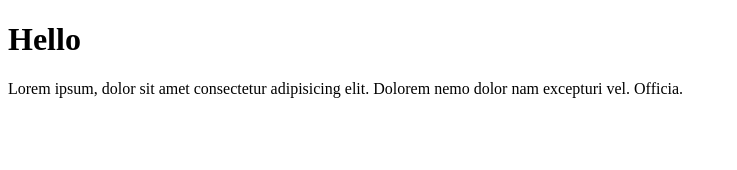
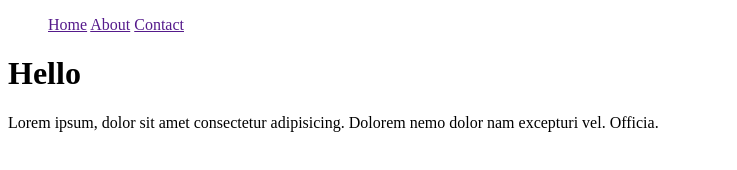
Before and after one commit to I-Am-Loki-14/Git-branch, a plain HTML site: page index.html in a window 1280 px wide. Shown: the whole page, without its empty margins (0-737 px from the left). Drawn offline with Linux system fonts and the light colour scheme.

Commit message:
nav_creat

```diff
--- a/index.html
+++ b/index.html
@@ -8,9 +8,19 @@
 </head>
 
 <body>
+    <header>
+        <nav class="navbar">
+            <ul>
+                <a href="">Home</a>
+                <a href="">About</a>
+                <a href="">Contact</a>
+            </ul>
+
+        </nav>
+    </header>
     <main>
         <h1>Hello</h1>
-        <p>Lorem ipsum, dolor sit amet consectetur adipisicing elit. Dolorem nemo dolor nam excepturi vel. Officia.</p>
+        <p>Lorem ipsum, dolor sit amet consectetur adipisicing. Dolorem nemo dolor nam excepturi vel. Officia.</p>
     </main>
 </body>
 
```
